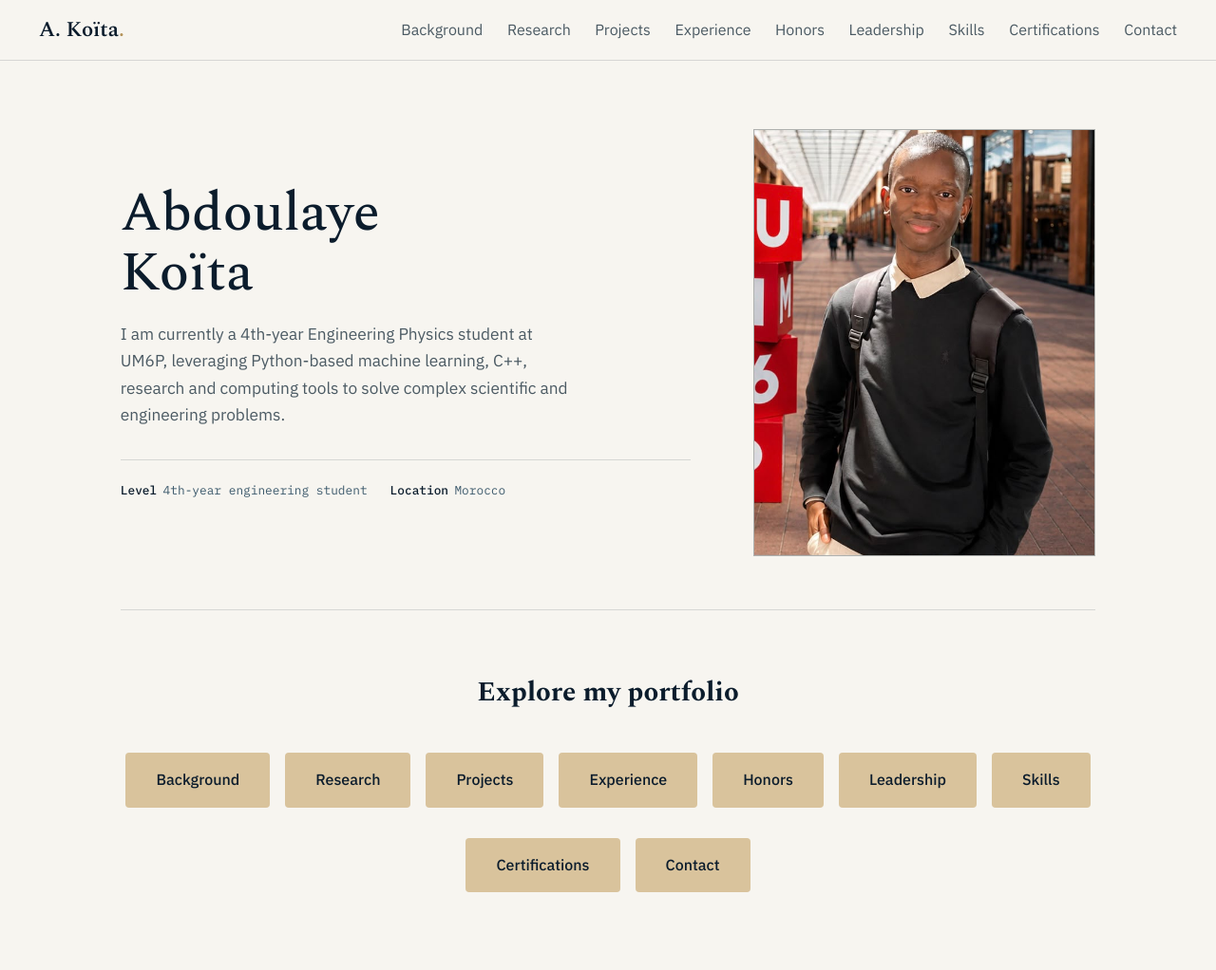
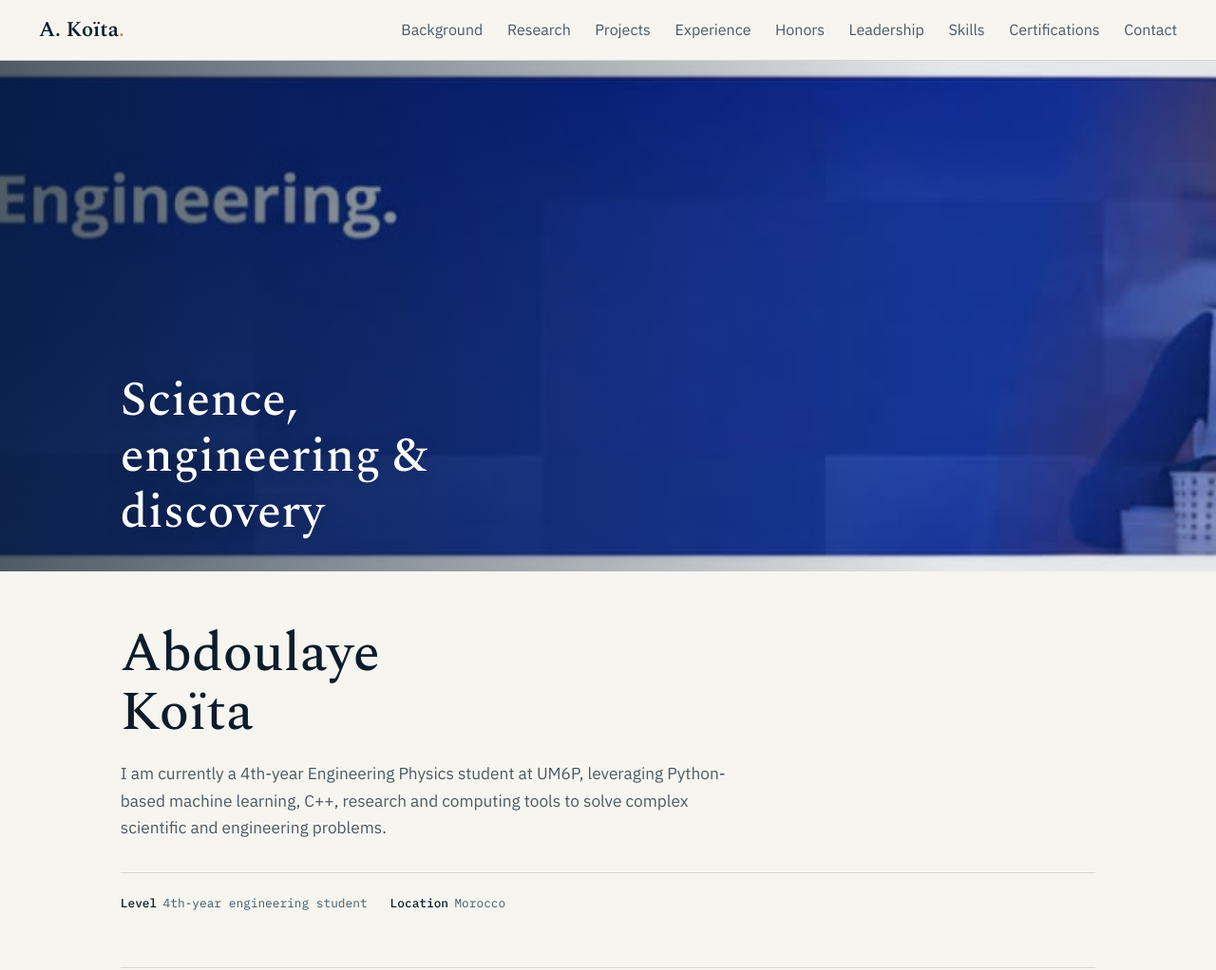
Before and after one commit to Abdoulaye279/Abdoulaye_koita, a plain HTML site: page index.html in a window 1280 px wide. Shown: the top 1022 px of the page at 95% size. Drawn offline with nearby package versions, Linux system fonts and the light colour scheme.

Commit message:
Feature uploaded EM photo at top of homepage

```diff
--- a/index.html
+++ b/index.html
@@ -75,12 +75,51 @@
     }
     .nav-links a { color: var(--text-dim); white-space: nowrap; padding: 0.25rem 0; }
     .nav-links a:hover { color: var(--ink); }
+    .top-photo {
+      position: relative;
+      min-height: clamp(300px, 42vw, 560px);
+      overflow: hidden;
+      background: var(--ink);
+      isolation: isolate;
+    }
+    .top-photo img {
+      position: absolute;
+      inset: 0;
+      z-index: -2;
+      width: 100%;
+      height: 100%;
+      max-width: none;
+      object-fit: cover;
+      object-position: center 45%;
+    }
+    .top-photo::after {
+      content: "";
+      position: absolute;
+      inset: 0;
+      z-index: -1;
+      background: linear-gradient(90deg, rgba(11, 28, 44, 0.72), rgba(11, 28, 44, 0.1) 78%);
+    }
+    .top-photo-caption {
+      width: min(1180px, 100%);
+      min-height: inherit;
+      margin: 0 auto;
+      padding: 2rem 6vw;
+      display: flex;
+      align-items: flex-end;
+      color: #fff;
+    }
+    .top-photo-caption p {
+      margin: 0;
+      font: 500 clamp(1.7rem, 4vw, 3.2rem)/1.15 var(--serif);
+      max-width: 16ch;
+      text-shadow: 0 2px 18px rgba(0, 0, 0, 0.25);
+    }
     .sheet { max-width: 1180px; margin: 0 auto; padding: 0 6vw; }
     .hero {
-      padding: 4.5rem 0 3.5rem;
+      padding: 3.5rem 0;
       display: grid;
-      grid-template-columns: 1.6fr 1fr;
-      gap: 4vw;
+      grid-template-columns: 1fr;
+      gap: 2rem;
       align-items: center;
     }
     .hero h1 {
@@ -92,7 +131,7 @@
       margin: 0 0 1.2rem;
       max-width: 14ch;
     }
-    .hero-dek { font-size: 1.08rem; color: var(--text-dim); max-width: 46ch; margin: 0 0 2rem; line-height: 1.65; }
+    .hero-dek { font-size: 1.08rem; color: var(--text-dim); max-width: 62ch; margin: 0 0 2rem; line-height: 1.65; }
     .hero-meta {
       display: flex;
       flex-wrap: wrap;
@@ -105,9 +144,6 @@
     }
     .hero-meta div { display: flex; gap: 0.5em; }
     .hero-meta b { color: var(--ink); font-weight: 500; }
-    .hero-portrait { width: min(100%, 360px); margin-left: auto; }
-    .portrait-frame { aspect-ratio: 4 / 5; width: 100%; overflow: hidden; border: 1px solid var(--line-strong); background: var(--paper-dim); }
-    .portrait-frame img { width: 100%; height: 100%; object-fit: cover; object-position: 50% 22%; }
     .rule { border: none; border-top: 1px solid var(--line); margin: 0; }
     .section-link {
       display: inline-block;
@@ -129,10 +165,12 @@
       .nav-links { justify-content: flex-start; gap: 0.35rem 1.1rem; }
     }
     @media (max-width: 720px) {
-      .hero { grid-template-columns: 1fr; gap: 2rem; }
-      .hero-portrait { width: min(100%, 300px); margin: 0 auto; }
       .nav-inner { padding: 0.75rem 6vw; }
       .nav-links { font-size: 0.92rem; }
+      .top-photo { min-height: 340px; }
+      .top-photo img { object-position: center; }
+      .top-photo-caption { padding: 1.5rem 6vw; }
+      .hero { padding: 2.5rem 0; }
     }
   </style>
 </head>
@@ -154,8 +192,15 @@
   </div>
 </nav>
 
+<header class="top-photo" aria-label="Homepage feature image">
+  <img src="EM.jpeg" alt="Abdoulaye Koïta">
+  <div class="top-photo-caption">
+    <p>Science, engineering &amp; discovery</p>
+  </div>
+</header>
+
 <div class="sheet">
-  <header class="hero">
+  <section class="hero">
     <div>
       <h1>Abdoulaye Koïta</h1>
       <p class="hero-dek">
@@ -166,12 +211,7 @@
         <div><b>Location</b> Morocco</div>
       </div>
     </div>
-    <div class="hero-portrait">
-      <div class="portrait-frame">
-        <img src="AK.jpeg" alt="Portrait of Abdoulaye Koïta">
-      </div>
-    </div>
-  </header>
+  </section>
   <hr class="rule">
 </div>
 
```
